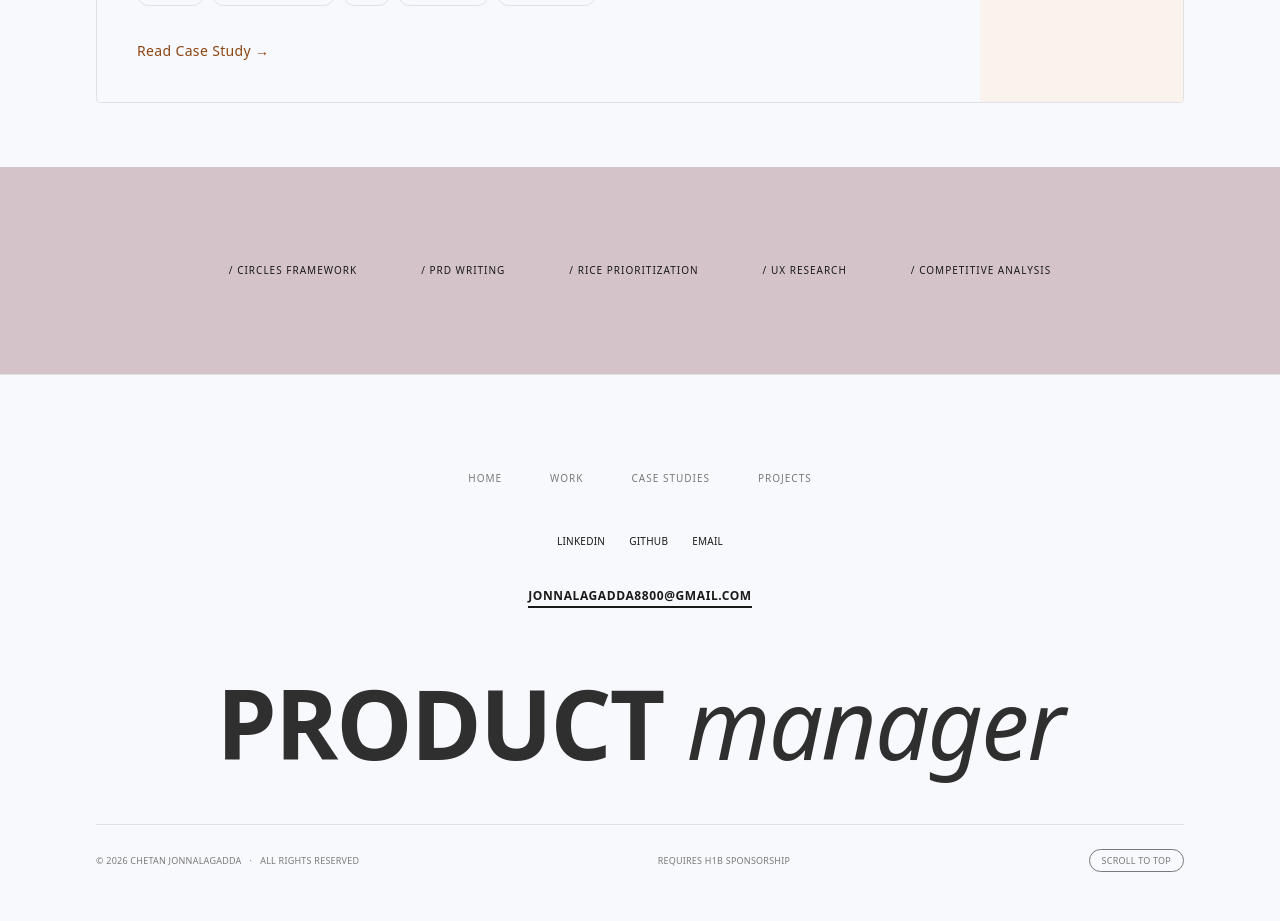
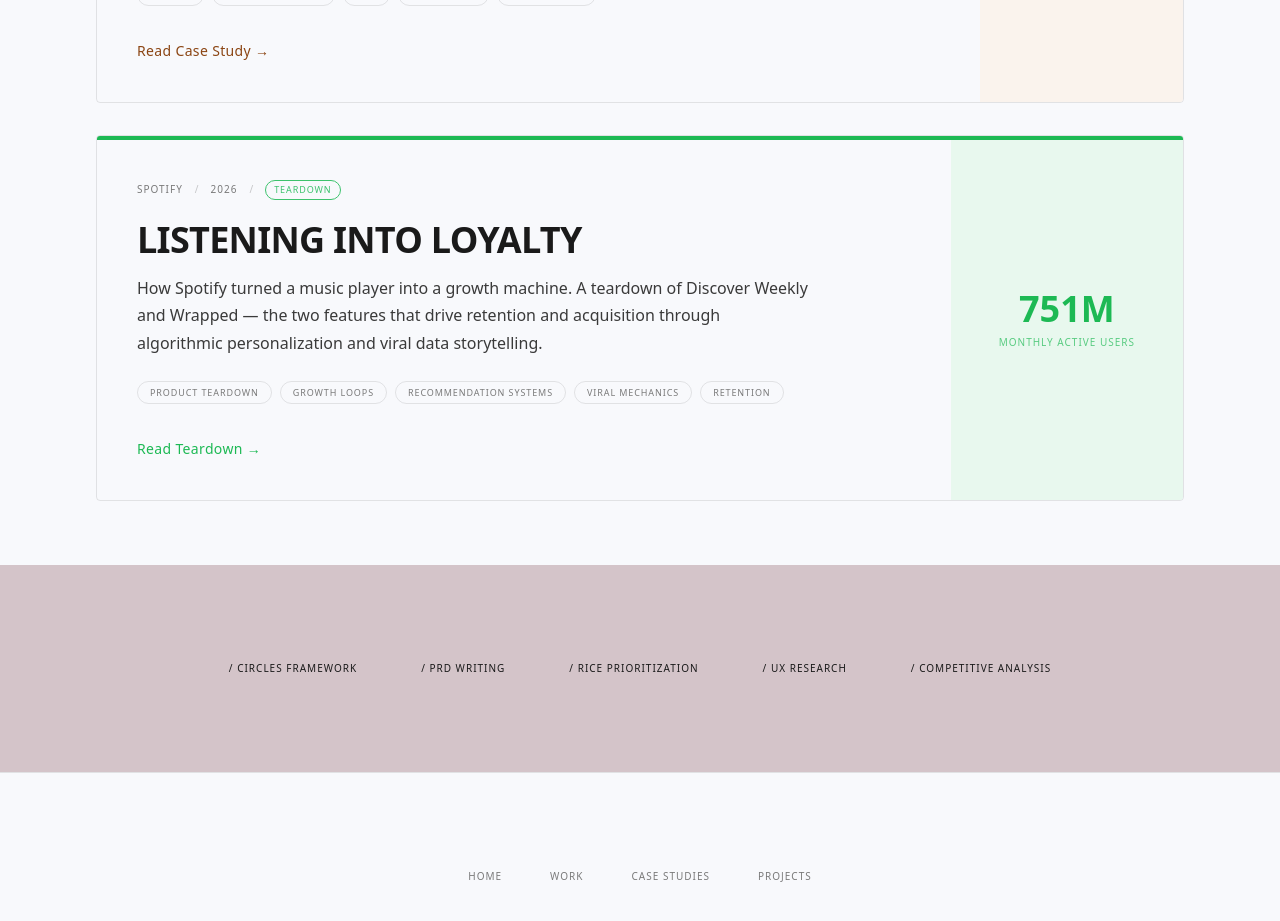
Before and after one commit to chetanjon/portfolio, a Next.js app: page /casestudies in a window 1280 px wide. Shown: the part 3940-4861 px from the top of the page. Built offline with nearby package versions, Linux system fonts and the light colour scheme; a web font is replaced by a local one.

Commit message:
Add Spotify case study with details on growth strategies and user retention features

```diff
--- a/app/casestudies/CaseStudiesContent.tsx
+++ b/app/casestudies/CaseStudiesContent.tsx
@@ -127,6 +127,19 @@
     accentColor: '#8B4513',
     bgColor: '#FAF3ED',
     year: '2026',
+  },
+  {
+    slug: 'spotify',
+    company: 'Spotify',
+    title: 'Listening Into Loyalty',
+    description:
+      'How Spotify turned a music player into a growth machine. A teardown of Discover Weekly and Wrapped — the two features that drive retention and acquisition through algorithmic personalization and viral data storytelling.',
+    tags: ['Product Teardown', 'Growth Loops', 'Recommendation Systems', 'Viral Mechanics', 'Retention'],
+    metric: { value: '751M', label: 'Monthly Active Users' },
+    accentColor: '#1DB954',
+    bgColor: '#E8F8EE',
+    year: '2026',
+    type: 'Teardown',
   },
 ];
 
```
